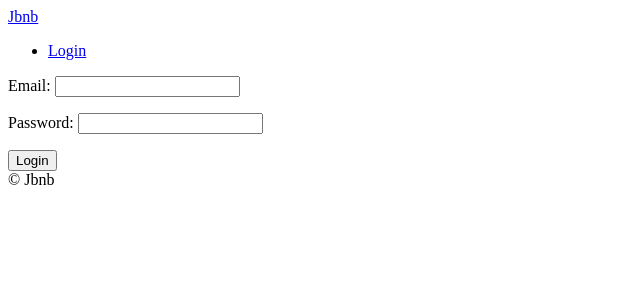
After one commit to pjaehyun/airbnb-clone, a Django app: page /users/login in a window 1280 px wide. The commit adds this page. Shown: the top 300 px of the page, without its empty margins (0-640 px from the left). Run offline with Django 3.2, Linux system fonts and the light colour scheme.

Commit message:
login & logout

```diff
--- a/config/urls.py
+++ b/config/urls.py
@@ -21,6 +21,7 @@ from django.conf.urls.static import static
 urlpatterns = [
     path("", include("core.urls", namespace="core")),
     path("rooms/", include("rooms.urls", namespace="rooms")),
+    path("users/", include("users.urls", namespace="users")),
     path("admin/", admin.site.urls),
 ]
 
--- a/rooms/views.py
+++ b/rooms/views.py
@@ -1,5 +1,5 @@
 from django.views.generic import ListView, DetailView, View
-from django.shortcuts import render, reverse
+from django.shortcuts import render
 from django.core.paginator import Paginator
 from . import models, forms
 
--- a/templates/partials/nav.html
+++ b/templates/partials/nav.html
@@ -1,4 +1,10 @@
 <a href="{% url "core:home" %}">Jbnb</a>
 <ul>
-    <li><a href="#">Login</a></li>
+
+    {% if user.is_authenticated %}
+        <li><a href="{% url "users:logout"%}">Logout</a></li>
+    {% else %}
+        <li><a href="{% url "users:login"%}">Login</a></li>
+    {% endif %}
+
 </ul>
--- /dev/null
+++ b/templates/users/login.html
@@ -0,0 +1,18 @@
+{% extends "base.html" %}
+
+{% block page_title %}
+    Log In
+{% endblock page_title %}
+
+
+{% block search-bar %}
+{% endblock search-bar %}
+
+{% block content %}
+
+    <form method="POST" action="{% url "users:login"%}">
+        {% csrf_token %}
+        {{form.as_p}}
+        <button>Login</button>
+    </form>
+{% endblock content %}
--- /dev/null
+++ b/users/forms.py
@@ -0,0 +1,21 @@
+from django import forms
+from . import models
+
+
+class LoginForm(forms.Form):
+
+    email = forms.EmailField()
+    password = forms.CharField(widget=forms.PasswordInput)
+
+    def clean(self):
+        email = self.cleaned_data.get("email")
+        password = self.cleaned_data.get("password")
+        try:
+            user = models.User.objects.get(email=email)
+            if user.check_password(password):
+                return self.cleaned_data
+            else:
+                self.add_error("password", forms.ValidationError("Password is wrong"))
+            return email
+        except models.User.DoesNotExist:
+            self.add_error("email", forms.ValidationError("User does not exist"))
--- a/users/urls.py
+++ b/users/urls.py
@@ -0,0 +1,9 @@
+from django.urls import path
+from . import views
+
+app_name = "users"
+
+urlpatterns = [
+    path("login", views.LoginView.as_view(), name="login"),
+    path("logout", views.log_out, name="logout"),
+]
--- a/users/views.py
+++ b/users/views.py
@@ -1,3 +1,42 @@
-from django.shortcuts import render
+from django.views import View
+from django.views.generic import FormView
+from django.urls import reverse_lazy
+from django.shortcuts import render, redirect, reverse
+from django.contrib.auth import authenticate, login, logout
+from . import forms
 
-# Create your views here.
+
+class LoginView(FormView):
+
+    template_name = "users/login.html"
+    form_class = forms.LoginForm
+    success_url = reverse_lazy("core:home")
+
+    def form_valid(self, form):
+        email = form.cleaned_data.get("email")
+        password = form.cleaned_data.get("password")
+        user = authenticate(self.request, username=email, password=password)
+        if user is not None:
+            login(self.request, user)
+        return super().form_valid(form)
+
+
+def log_out(request):
+    logout(request)
+    return redirect(reverse("core:home"))
+
+    """ FBV Login """
+    # def get(self, request):
+    #     form = forms.LoginForm()
+    #     return render(request, "users/login.html", {"form": form})
+
+    # def post(self, request):
+    #     form = forms.LoginForm(request.POST)
+    #     if form.is_valid():
+    #         email = form.cleaned_data.get("email")
+    #         password = form.cleaned_data.get("password")
+    #         user = authenticate(request, username=email, password=password)
+    #         if user is not None:
+    #             login(request, user)
+    #             return redirect(reverse("core:home"))
+    #     return render(request, "users/login.html", {"form": form})
```
Also changed, not shown: templates/rooms/search.html (+7 -0 lines).
